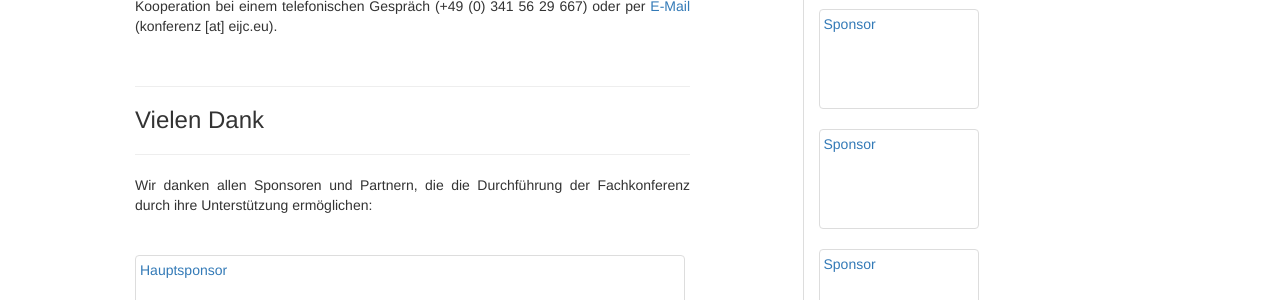
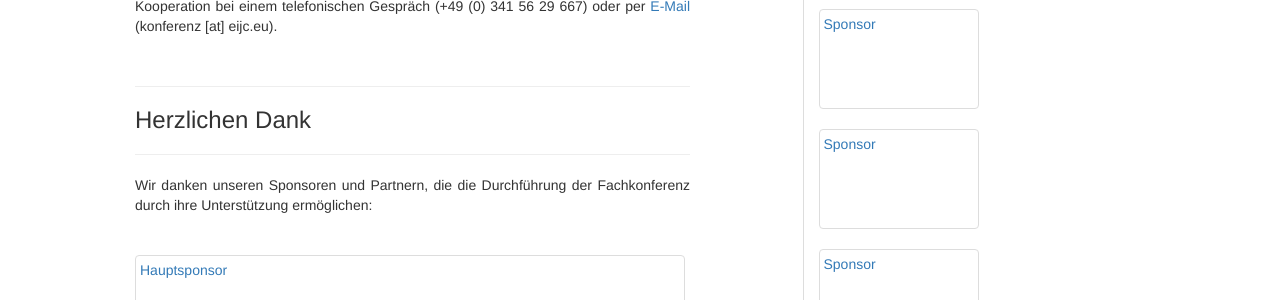
Before and after one commit to susedev/test, a Jekyll site: the page built from partner-werden.html, in a window 1280 px wide. Shown: the part 409-709 px from the top of the page. Built offline with Jekyll 4.4.1, drawn with Linux system fonts in a browser that asks for light colours; nearby versions of some CDN libraries.

Commit message:
Edit from JekyllCMS

```diff
--- a/partner-werden.html
+++ b/partner-werden.html
@@ -12,10 +12,10 @@ title: Partner
 <p style="text-align: justify;">&nbsp;</p>
 
 <hr noshade="noshade" size="1" />
-<h3>Vielen Dank</h3>
+<h3>Herzlichen Dank</h3>
 
 <hr noshade="noshade" size="1" />
-<p style="text-align: justify;">Wir danken allen Sponsoren und Partnern, die die Durchf&uuml;hrung der Fachkonferenz durch ihre Unterst&uuml;tzung erm&ouml;glichen:</p>
+<p style="text-align: justify;">Wir danken unseren Sponsoren und Partnern, die die Durchf&uuml;hrung der Fachkonferenz durch ihre Unterst&uuml;tzung erm&ouml;glichen:</p>
 
 <p style="text-align: justify;">&nbsp;</p>
 
```
